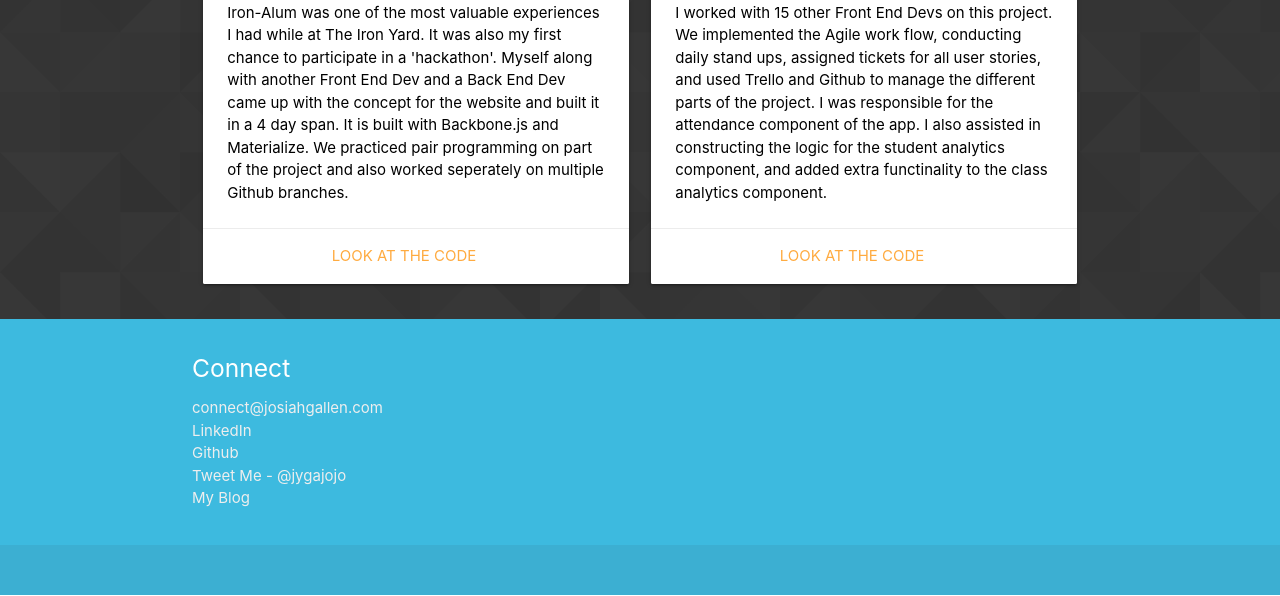
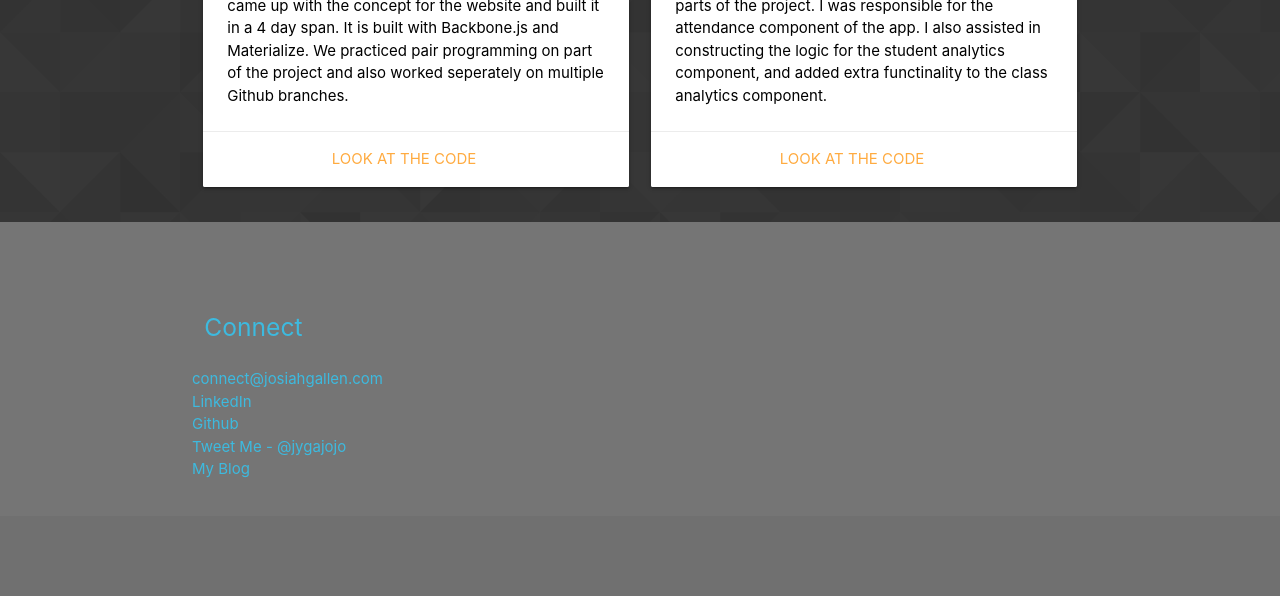
Before and after one commit to josiahgallen/josiahgallen.github.io, a website: page index.html in a window 1280 px wide. Shown: the part 1288-1884 px from the top of the page. Drawn offline with nearby package versions, Linux system fonts and the light colour scheme.

Commit message:
added header, footer styling, removed profile pic

```diff
--- a/index.html
+++ b/index.html
@@ -9,9 +9,10 @@
 </head>
 <body>
 	<main>
-		<h1>Josiah Allen</h1>
-		<h5>Front End Developer</h5>
-		<div><img class="responsive-img circle" id="headshot" src="images/headshot.jpg"></div>
+		<h1 class="grey darken-1">Josiah Allen</h1>
+		<h5 class="grey darken-1">Front End Developer</h5>
+		<h5 class="z-depth-5 grey darken-1">Austin, TX - <a href="#connect">connect</a></h5>
+
 		<div class="container">
 			<div class="row">
 				<div class="col s12 m6">
@@ -79,17 +80,17 @@
 			</div>
 		</div>
 	</main>
-	<footer class="page-footer">
+	<footer class="page-footer grey darken-1">
 		<div class="container">
 			<div class="row">
 				<div class="s12">
-					<h5 class="white-text">Connect</h5>
+					<h5 class="white-text"><a name="connect">Connect</a></h5>
 					<ul>
-						<li><a class="grey-text text-lighten-3" href="mailto:connect@josiahgallen.com">connect@josiahgallen.com</a></li>
-						<li><a class="grey-text text-lighten-3" href="https://www.linkedin.com/in/josiahgallen">LinkedIn</a></li>
-						<li><a class="grey-text text-lighten-3" href="https://github.com/josiahgallen">Github</a></li>
-						<li><a class="grey-text text-lighten-3" href="https://twitter.com/jygajojo">Tweet Me - @jygajojo</a></li>
-						<li><a class="grey-text text-lighten-3" href="http://rookiequarterbackcoder.tumblr.com/">My Blog</a></li>
+						<li><a href="mailto:connect@josiahgallen.com">connect@josiahgallen.com</a></li>
+						<li><a href="https://www.linkedin.com/in/josiahgallen">LinkedIn</a></li>
+						<li><a href="https://github.com/josiahgallen">Github</a></li>
+						<li><a href="https://twitter.com/jygajojo">Tweet Me - @jygajojo</a></li>
+						<li><a href="http://rookiequarterbackcoder.tumblr.com/">My Blog</a></li>
 					</ul>
 				</div>
 			</div>
--- a/styles/main.sass.css
+++ b/styles/main.sass.css
@@ -4,7 +4,12 @@ body {
   color: #3DBADF; }
 
 #headshot {
-  height: 10em; }
+  height: 10em;
+  margin-top: 2em;
+  margin-bottom: 2em; }
+
+.container {
+  margin-top: 4em; }
 
 img {
   height: 20em; }
@@ -16,3 +21,14 @@ img {
 footer.page-footer {
   background-color: #3DBADF;
   text-align: left; }
+  footer.page-footer a {
+    color: #3DBADF; }
+
+h1 {
+  margin: 0 auto 0 auto; }
+
+h5 {
+  margin: 0 auto 0 auto;
+  padding: .5em; }
+  h5 a {
+    color: #3DBADF; }
--- a/styles/main.scss
+++ b/styles/main.scss
@@ -5,6 +5,12 @@
  }
 #headshot {
 	height: 10em;
+	margin-top: 2em;
+	margin-bottom: 2em;
+}
+
+.container {
+	margin-top: 4em;
 }
 
 img {
@@ -19,4 +25,19 @@ img {
 footer.page-footer {
 	background-color: #3DBADF;
 	text-align: left;
+	a {
+		color: #3DBADF;
+	}
 }
+
+h1 {
+	margin: 0 auto 0 auto;
+}
+
+h5 {
+	margin: 0 auto 0 auto;
+	padding: .5em;
+	a {
+		color: #3DBADF;
+	}
+}
```
Also changed, not shown: projects/blog-rookie/index.html (+1 -0 lines), 1 other file.
